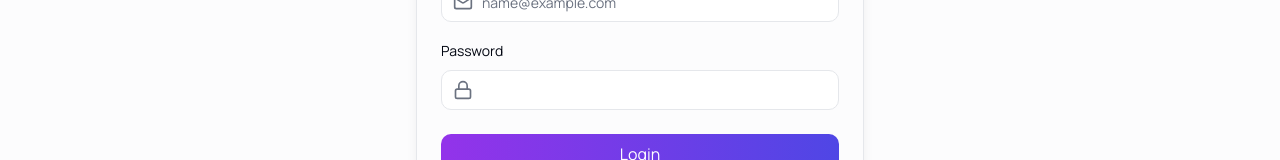
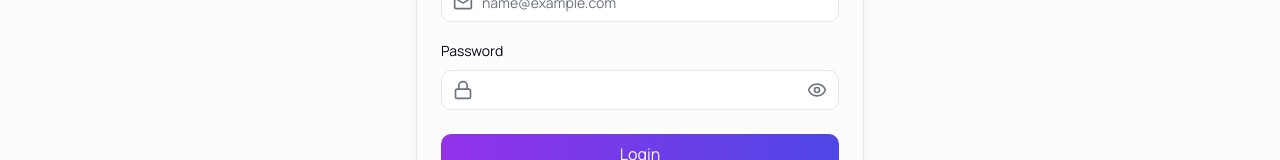
Before and after one commit to Nephyy1/nephyy-sharecode, a Next.js app: page /login in a window 1280 px wide. Shown: the part 314-474 px from the top of the page. Built offline with nearby package versions, Linux system fonts and the light colour scheme; no server answers.

Commit message:
Update page.tsx

```diff
--- a/app/(auth)/login/page.tsx
+++ b/app/(auth)/login/page.tsx
@@ -5,24 +5,27 @@ import { Button } from '@/components/ui/button';
 import { Card, CardContent, CardDescription, CardHeader, CardTitle } from '@/components/ui/card';
 import { Input } from '@/components/ui/input';
 import { Label } from '@/components/ui/label';
-import { Github, LoaderCircle, Lock, Mail } from 'lucide-react';
+import { Mail, Lock, Github, LoaderCircle, Eye, EyeOff } from 'lucide-react';
 import Link from 'next/link';
 import { useRouter } from 'next/navigation';
 import { useState } from 'react';
 
+export const dynamic = 'force-dynamic';
+
 export default function LoginPage() {
   const [email, setEmail] = useState('');
   const [password, setPassword] = useState('');
+  const [showPassword, setShowPassword] = useState(false);
   const [error, setError] = useState<string | null>(null);
   const [isLoading, setIsLoading] = useState(false);
   const router = useRouter();
+  const supabase = createClient();
 
   const handleSignIn = async (e: React.FormEvent<HTMLFormElement>) => {
     e.preventDefault();
     setIsLoading(true);
     setError(null);
 
-    const supabase = createClient();
     const { error } = await supabase.auth.signInWithPassword({
       email,
       password,
@@ -64,7 +67,10 @@ export default function LoginPage() {
                 <Label htmlFor="password">Password</Label>
                 <div className="relative">
                   <Lock className="absolute left-3 top-1/2 -translate-y-1/2 h-5 w-5 text-muted-foreground" />
-                  <Input id="password" type="password" required className="pl-10" value={password} onChange={(e) => setPassword(e.target.value)} />
+                  <Input id="password" type={showPassword ? "text" : "password"} required className="pl-10 pr-10" value={password} onChange={(e) => setPassword(e.target.value)} />
+                  <button type="button" onClick={() => setShowPassword(!showPassword)} className="absolute right-3 top-1/2 -translate-y-1/2 text-muted-foreground hover:text-foreground">
+                    {showPassword ? <EyeOff className="h-5 w-5" /> : <Eye className="h-5 w-5" />}
+                  </button>
                 </div>
               </div>
             </div>
```
